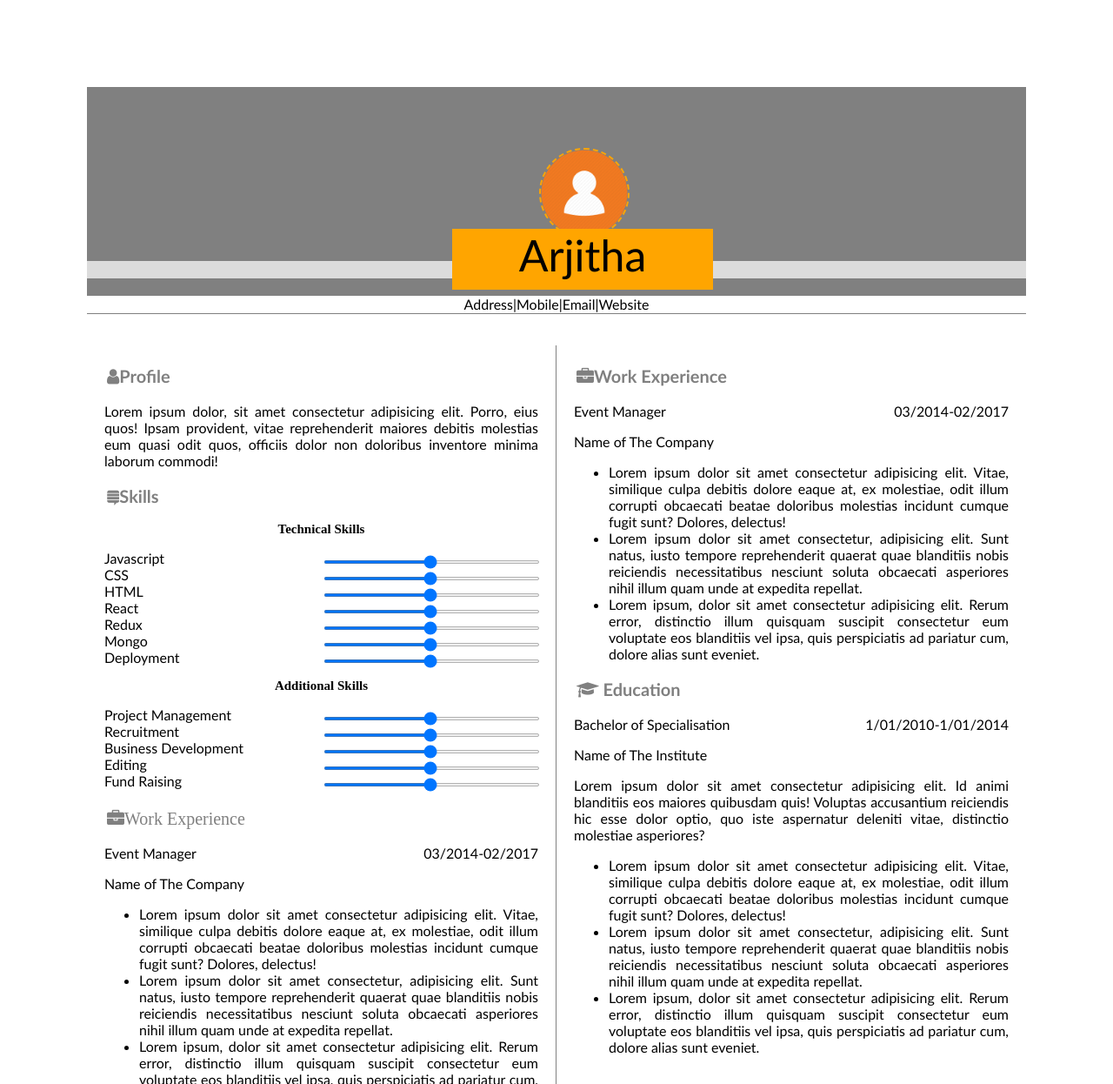
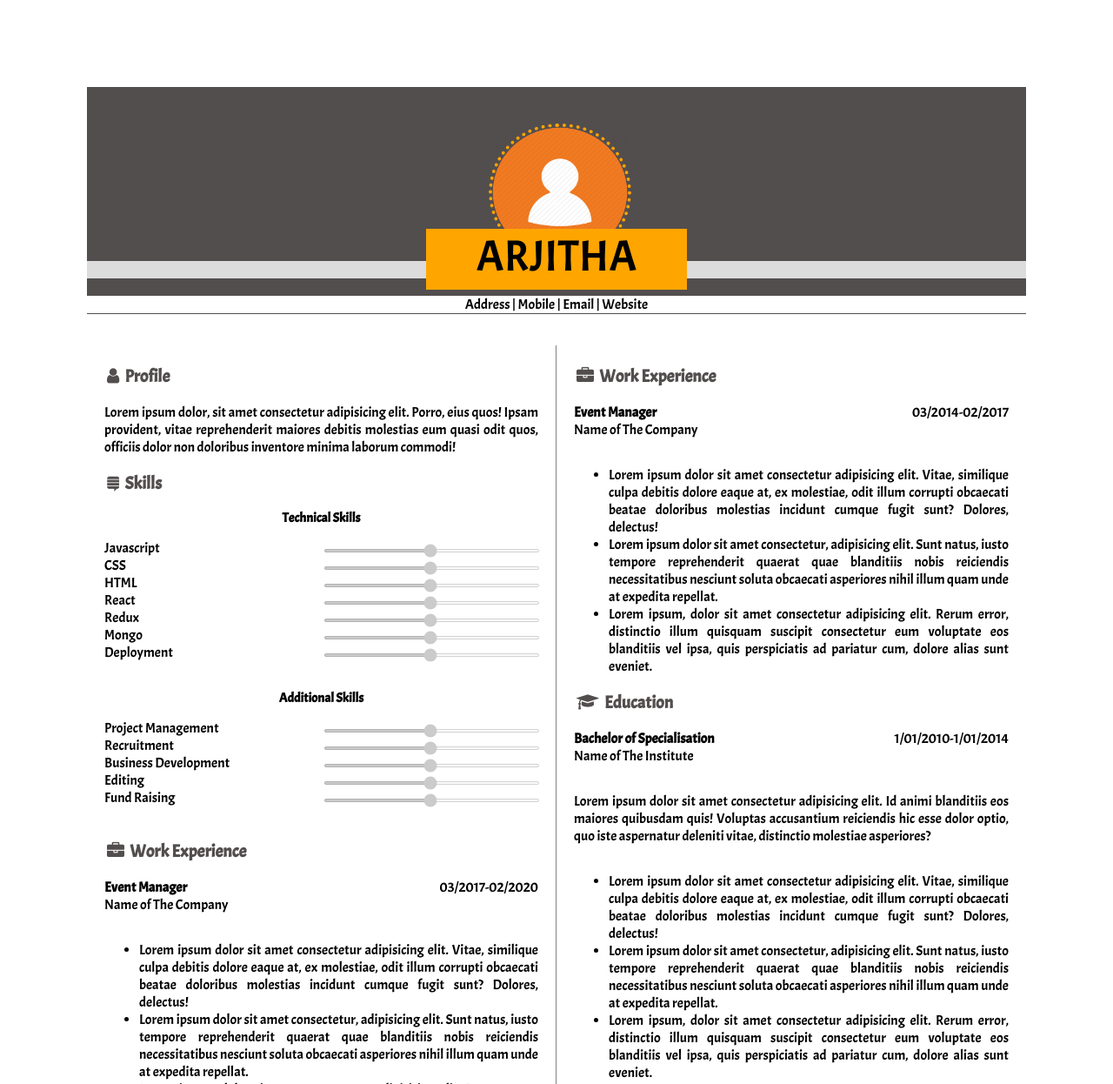
Before and after one commit to ArjithaVivekanandan/ZEN-GUVI, a plain HTML site: page TASK 7/index.html in a window 1280 px wide. Shown: the top 1246 px of the page at 87% size. Drawn offline with Linux system fonts and the light colour scheme.

Commit message:
Update index.html

```diff
--- a/TASK 7/index.html
+++ b/TASK 7/index.html
@@ -6,6 +6,8 @@
     <meta name="viewport" content="width=device-width, initial-scale=1.0">
     <title>Resume</title>
     <link rel="stylesheet" href="https://cdnjs.cloudflare.com/ajax/libs/font-awesome/4.7.0/css/font-awesome.min.css" integrity="sha512-SfTiTlX6kk+qitfevl/7LibUOeJWlt9rbyDn92a1DqWOw9vWG2MFoays0sgObmWazO5BQPiFucnnEAjpAB+/Sw==" crossorigin="anonymous" />
+    <link rel="preconnect" href="https://fonts.gstatic.com">
+    <link href="https://fonts.googleapis.com/css2?family=Acme&family=PT+Serif:ital,wght@0,700;1,700&display=swap" rel="stylesheet">
     <style>
     body{
 
@@ -17,7 +19,8 @@
     #box1{
         width:100%;
         height:200px;
-        background-color:grey;
+        position: relative;
+        background-color:rgb(83, 78, 78);
     }
     #box2{
         width:100%;
@@ -27,27 +30,30 @@
     #box3{
         width:100%;
         height:20px;
-        background-color:grey;
+        background-color:rgb(83, 78, 78);
     }
     #box4{
         width:100%;
         height:20px;
-        border-bottom:1px solid grey;
+        border-bottom:1px solid rgb(83, 78, 78);
         text-align:center;
-        font-family: 'Trebuchet MS', 'Lucida Sans Unicode', 'Lucida Grande', 'Lucida Sans', Arial, sans-serif;
+        font-family: 'Acme', sans-serif;
+
 
     }
     #overlap{
+        position: absolute;
 
-        position:absolute;
-        margin-left:420px;
+        left:50%;
+        margin-left:-150px;
         margin-top:-37px;
         width:300px;
         height:70px;
         background-color:orange;
         font-size:50px;
         text-align:center;
-        font-family: 'Trebuchet MS', 'Lucida Sans Unicode', 'Lucida Grande', 'Lucida Sans', Arial, sans-serif;
+        font-family: 'Acme', sans-serif;
+
     }
     .row{
         width:100%;
@@ -58,45 +64,43 @@
     }
     .left_column{
 
-    height:900px;
-    border-right: 1px solid grey;
-    padding-left: 20px;
+        height:100%;
+        border-right: 1px solid grey;
+        padding-left: 20px;
+        padding-right: 20px;
+        padding-top:20px;
+        padding-bottom: 20px;
+    }
+
+    .right_column{
+
+        height:100%;
+        padding-left: 20px;
         padding-right: 20px;
         padding-top:20px;
         padding-bottom: 20px;
 
     }
-
-    .right_column{
-
-        height:900px;
-        padding-left: 20px;
-        padding-right: 20px;
-        padding-top:20px;
-        padding-bottom: 20px;
-
-
-
-    }
     th{
         float:left;
         font-size: 20px;
-        font-family: 'Trebuchet MS', 'Lucida Sans Unicode', 'Lucida Grande', 'Lucida Sans', Arial, sans-serif;
-
-        color:grey;
+        font-family: 'Acme', sans-serif;
+        color:rgb(83, 78, 78);
    }
    #Sub{
 
        font-size:15px;
        text-align:center;
+       font-family: 'Acme', sans-serif;
    }
 p,li{
     text-align:justify;
-    font-family: 'Trebuchet MS', 'Lucida Sans Unicode', 'Lucida Grande', 'Lucida Sans', Arial, sans-serif;
+    font-family: 'Acme', sans-serif;
+
 }
   #main{
       width:100%;
-      font-family:'Trebuchet MS', 'Lucida Sans Unicode', 'Lucida Grande', 'Lucida Sans', Arial, sans-serif;
+      font-family: 'Acme', sans-serif;
       display:grid;
       grid-template-columns: 50% 50%;
 
@@ -106,27 +110,31 @@ p,li{
       height:4px;
 
   }
-  #image{
+  #imagediv{
+        position: absolute;
+        bottom:0px;
+        left:50%;
+        margin-left:-78px;
+        width: 156px;
+        height: 150px;
+        border: 4px dotted orange;
+        border-radius:100px;
 
-
-  border: 2px dashed orange;
-  border-radius:100px;
-  width:100px;height:100px;
-  position:absolute;
-  margin-left:520px;
- margin-top:70px;
-
-  }
+      }
+      #img{
+        width:100%;
+        height:100%;
+          }
 
     </style>
 </head>
 <body>
 
-    <div id="box1"><img src="user.png" id="image"></div>
-    <div id="overlap">Arjitha</div>
+    <div id="box1"><div id="imagediv"><img id="img" src="user.png"></div></div>
+    <div id="overlap">ARJITHA</div>
     <div id="box2"></div>
     <div id="box3"></div>
-    <div id="box4">Address|Mobile|Email|Website</div>
+    <div id="box4">Address | Mobile | Email | Website </div>
     <br>
     <br>
     <div class="row">
@@ -134,14 +142,14 @@ p,li{
 
             <div id="Profile">
             <table >
-                <tr><th><i class="fa fa-user"></i>Profile</th></tr>
+                <tr><th><i class="fa fa-user"></i>&nbsp;&nbsp;Profile</th></tr>
             </table>
             <p>Lorem ipsum dolor, sit amet consectetur adipisicing elit. Porro, eius quos! Ipsam provident, vitae reprehenderit maiores debitis molestias eum quasi odit quos, officiis dolor non doloribus inventore minima laborum commodi!</p>
             </div>
 
             <div id="Multiple Skills">
             <table >
-                <tr><th><i class="fa fa-stack-exchange"></i>Skills</th></tr>
+                <tr><th><i class="fa fa-stack-exchange"></i>&nbsp;&nbsp;Skills</th></tr>
             </table>
             <h3 id="Sub">Technical Skills</h3>
 
@@ -156,17 +164,17 @@ p,li{
                     Deployment<br>
                     </div>
                     <div>
-                        <input type="range" min="1" max="100" value="50" id="myRange"><br>
-                        <input type="range" min="1" max="100" value="50" id="myRange"><br>
-                        <input type="range" min="1" max="100" value="50" id="myRange"><br>
-                        <input type="range" min="1" max="100" value="50" id="myRange"><br>
-                        <input type="range" min="1" max="100" value="50" id="myRange"><br>
-                        <input type="range" min="1" max="100" value="50" id="myRange"><br>
-                        <input type="range" min="1" max="100" value="50" id="myRange"><br>
+                        <input type="range" min="1" max="100" value="50" id="myRange" disabled><br>
+                        <input type="range" min="1" max="100" value="50" id="myRange" disabled><br>
+                        <input type="range" min="1" max="100" value="50" id="myRange" disabled><br>
+                        <input type="range" min="1" max="100" value="50" id="myRange" disabled><br>
+                        <input type="range" min="1" max="100" value="50" id="myRange" disabled><br>
+                        <input type="range" min="1" max="100" value="50" id="myRange" disabled><br>
+                        <input type="range" min="1" max="100" value="50" id="myRange" disabled><br>
                     </div>
 
                 </div>
-
+              <br>
             <h3 id="Sub">Additional Skills</h3>
             <div id="main">
                 <div>
@@ -177,66 +185,61 @@ p,li{
                     Fund Raising<br>
                 </div>
                 <div>
-                    <input type="range" min="1" max="100" value="50" id="myRange"><br>
-                    <input type="range" min="1" max="100" value="50" id="myRange"><br>
-                    <input type="range" min="1" max="100" value="50" id="myRange"><br>
-                    <input type="range" min="1" max="100" value="50" id="myRange"><br>
-                    <input type="range" min="1" max="100" value="50" id="myRange"><br>
+                    <input type="range" min="1" max="100" value="50" id="myRange" disabled><br>
+                    <input type="range" min="1" max="100" value="50" id="myRange" disabled><br>
+                    <input type="range" min="1" max="100" value="50" id="myRange" disabled><br>
+                    <input type="range" min="1" max="100" value="50" id="myRange" disabled><br>
+                    <input type="range" min="1" max="100" value="50" id="myRange" disabled><br>
 
                 </div>
 
             </div>
             </div>
-            <br>
-             <div id="Work Experience">
+            <br><br>
+                <div id="Work Experience">
                 <table >
-                    <tr><th><i class="fa fa-briefcase">Work Experience</th></tr>
+                    <tr><th><i class="fa fa-briefcase"></i>&nbsp;&nbsp;Work Experience</th></tr>
                 </table>
-                <p style="float:left">Event Manager</p>
-                <p style="float:right">03/2014-02/2017<p>
-                <br>
-                <p>Name of The Company</p>
-                <ul>
+                <p style="float:left"><strong>Event Manager</strong><br>Name of The Company</p>
+                <p style="float:right">03/2017-02/2020<p>
+                <ul style="float:left">
                 <li>Lorem ipsum dolor sit amet consectetur adipisicing elit. Vitae, similique culpa debitis dolore eaque at, ex molestiae, odit illum corrupti obcaecati beatae doloribus molestias incidunt cumque fugit sunt? Dolores, delectus!</li>
                 <li>Lorem ipsum dolor sit amet consectetur, adipisicing elit. Sunt natus, iusto tempore reprehenderit quaerat quae blanditiis nobis reiciendis necessitatibus nesciunt soluta obcaecati asperiores nihil illum quam unde at expedita repellat.</li>
                 <li>Lorem ipsum, dolor sit amet consectetur adipisicing elit. Rerum error, distinctio illum quisquam suscipit consectetur eum voluptate eos blanditiis vel ipsa, quis perspiciatis ad pariatur cum, dolore alias sunt eveniet.</li>
                 </ul>
 
             </div>
-
         </div>
 
         <div class="right_column">
             <div id="Work Experience">
                 <table >
-                    <tr><th><i class="fa fa-briefcase"></i>Work Experience</th></tr>
+                    <tr><th><i class="fa fa-briefcase"></i>&nbsp;&nbsp;Work Experience</th></tr>
                 </table>
-                <p style="float:left">Event Manager</p>
+                <p style="float:left"><strong>Event Manager</strong><br>Name of The Company</p>
                 <p style="float:right">03/2014-02/2017<p>
-                <br>
-                <p>Name of The Company</p>
-                <ul>
+                <ul style="float:left">
                 <li>Lorem ipsum dolor sit amet consectetur adipisicing elit. Vitae, similique culpa debitis dolore eaque at, ex molestiae, odit illum corrupti obcaecati beatae doloribus molestias incidunt cumque fugit sunt? Dolores, delectus!</li>
                 <li>Lorem ipsum dolor sit amet consectetur, adipisicing elit. Sunt natus, iusto tempore reprehenderit quaerat quae blanditiis nobis reiciendis necessitatibus nesciunt soluta obcaecati asperiores nihil illum quam unde at expedita repellat.</li>
                 <li>Lorem ipsum, dolor sit amet consectetur adipisicing elit. Rerum error, distinctio illum quisquam suscipit consectetur eum voluptate eos blanditiis vel ipsa, quis perspiciatis ad pariatur cum, dolore alias sunt eveniet.</li>
                 </ul>
 
             </div>
-            <div id="Education">
+            <div id="Education" style="float:left">
                 <table >
-                    <tr><th><i class="fa fa-graduation-cap"></i></i>
-                    </i>Education</th></tr>
+                    <tr><th><i class="fa fa-graduation-cap"></i>&nbsp;&nbsp;Education</th></tr>
                 </table>
-                <p style="float:left">Bachelor of Specialisation</p>
+                <p style="float:left"><strong>Bachelor of Specialisation</strong><br>Name of The Institute</p>
                 <p style="float:right">1/01/2010-1/01/2014<p>
-                <br>
-                <p>Name of The Institute</p>
-                <p>Lorem ipsum dolor sit amet consectetur adipisicing elit. Id animi blanditiis eos maiores quibusdam quis! Voluptas accusantium reiciendis hic esse dolor optio, quo iste aspernatur deleniti vitae, distinctio molestiae asperiores?</p>
-                <ul>
+                <p style="float:left">Lorem ipsum dolor sit amet consectetur adipisicing elit. Id animi blanditiis eos maiores quibusdam quis! Voluptas accusantium reiciendis hic esse dolor optio, quo iste aspernatur deleniti vitae, distinctio molestiae asperiores?</p>
+                <ul style="float:left">
                 <li>Lorem ipsum dolor sit amet consectetur adipisicing elit. Vitae, similique culpa debitis dolore eaque at, ex molestiae, odit illum corrupti obcaecati beatae doloribus molestias incidunt cumque fugit sunt? Dolores, delectus!</li>
                 <li>Lorem ipsum dolor sit amet consectetur, adipisicing elit. Sunt natus, iusto tempore reprehenderit quaerat quae blanditiis nobis reiciendis necessitatibus nesciunt soluta obcaecati asperiores nihil illum quam unde at expedita repellat.</li>
                 <li>Lorem ipsum, dolor sit amet consectetur adipisicing elit. Rerum error, distinctio illum quisquam suscipit consectetur eum voluptate eos blanditiis vel ipsa, quis perspiciatis ad pariatur cum, dolore alias sunt eveniet.</li>
                 </ul>
+                <p style="float:left"><strong>Bachelor of Specialisation</strong><br>Name of The Institute</p>
+                <p style="float:right">1/01/2009-1/01/2010<p>
+                <p style="float:left">Lorem ipsum dolor sit amet consectetur adipisicing elit. Id animi blanditiis eos maiores quibusdam quis! Voluptas accusantium reiciendis hic esse dolor optio, quo iste aspernatur deleniti vitae, distinctio molestiae asperiores?</p>
 
             </div>
 
```
